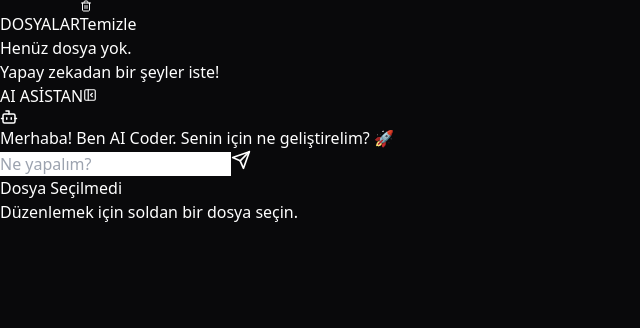
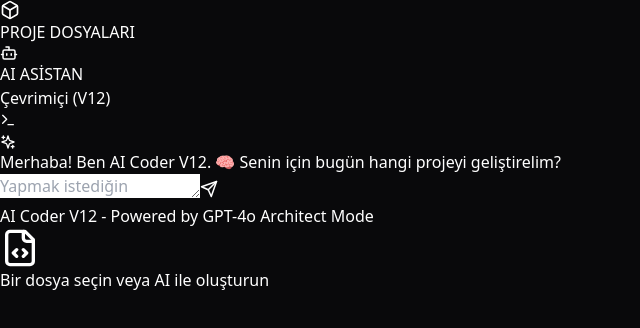
Before and after one commit to erkanglbas-a11y/ai-coder-app, a React (Vite) app in the folder frontend/: page / in a window 1280 px wide. Shown: the top 328 px of the page, without its empty margins (0-640 px from the left). Built offline with nearby package versions, Linux system fonts and the light colour scheme; the HTML template or start-up script is replaced by a standard one.

Commit message:
UI Overhaul: V12 Modern Tasarim guncellemesi

```diff
--- a/frontend/src/App.jsx
+++ b/frontend/src/App.jsx
@@ -1,84 +1,93 @@
-import React, { useState } from 'react';
+import React, { useEffect } from 'react';
+import { useStore } from './store/useStore';
 import ChatPanel from './components/ChatPanel';
-import CodeEditor from './components/CodeEditor';
-import { useStore } from './store/useStore';
-import { FileCode, Trash2, PanelLeftClose, PanelLeftOpen } from 'lucide-react';
+import { FileCode, Menu, Box } from 'lucide-react';
+import Editor from '@monaco-editor/react';
 
-export default function App() {
-  const store = useStore();
-  const [showEditor, setShowEditor] = useState(true);
+function App() {
+  const { files, activeFile, setActiveFile, updateFileContent } = useStore();
 
   return (
-    <main className="h-screen w-full bg-[#09090b] text-white flex overflow-hidden font-sans">
+    <div className="flex h-screen w-full bg-[#09090b] text-white font-sans overflow-hidden">
 
-      {/* 1. SOL MENÜ (Dosya Listesi) */}
-      <div className="w-[240px] border-r border-gray-800 flex flex-col bg-[#18181b] shrink-0">
-        <div className="p-3 border-b border-gray-800 flex items-center justify-between">
-          <span className="text-xs font-bold text-gray-400 tracking-wider">DOSYALAR</span>
-          <button
-            onClick={() => { if(confirm('Tüm dosyalar silinecek, emin misin?')) store.resetWorkspace(); }}
-            className="text-[10px] text-red-400 hover:text-red-300 flex items-center gap-1 transition-colors"
-          >
-            <Trash2 size={12}/> Temizle
-          </button>
+      {/* 1. SOL PANEL: DOSYA GEZGİNİ (Daha şık ve belirgin) */}
+      <div className="w-64 bg-[#121214] border-r border-[#27272a] flex flex-col">
+        <div className="h-14 flex items-center px-4 border-b border-[#27272a] bg-[#121214]">
+           <Box className="text-indigo-500 mr-2" size={20} />
+           <span className="font-bold text-sm tracking-wide text-gray-200">PROJE DOSYALARI</span>
         </div>
 
-        <div className="flex-1 overflow-y-auto p-2 space-y-1">
-          {store.files.map((file) => (
+        <div className="flex-1 overflow-y-auto p-3 space-y-1">
+          {files.map(file => (
             <div
               key={file.id}
-              onClick={() => { store.setActiveFile(file); setShowEditor(true); }}
-              className={`flex items-center justify-between px-3 py-2 cursor-pointer rounded transition-all text-xs group ${
-                store.activeFile?.id === file.id
-                  ? 'bg-blue-600/20 text-blue-300 border border-blue-500/30'
-                  : 'text-gray-400 hover:bg-[#27272a] hover:text-white'
-              }`}
+              onClick={() => setActiveFile(file)}
+              className={`group flex items-center px-3 py-2.5 rounded-lg cursor-pointer transition-all duration-200 border border-transparent
+                ${activeFile?.id === file.id
+                  ? 'bg-indigo-500/10 border-indigo-500/20 text-indigo-400'
+                  : 'text-gray-400 hover:bg-[#27272a] hover:text-gray-200'}
+              `}
             >
-              <div className="flex items-center gap-2 truncate">
-                <FileCode size={14} className="shrink-0" />
-                <span className="truncate">{file.name}</span>
-              </div>
-              <button
-                onClick={(e)=>{e.stopPropagation(); if(confirm('Silinsin mi?')) store.deleteFile(file.id)}}
-                className="opacity-0 group-hover:opacity-100 hover:text-red-400 transition-opacity"
-              >
-                <Trash2 size={12}/>
-              </button>
+              <FileCode size={16} className={`mr-2.5 ${activeFile?.id === file.id ? 'text-indigo-400' : 'text-gray-500 group-hover:text-gray-300'}`} />
+              <span className="text-sm font-medium truncate">{file.name}</span>
             </div>
           ))}
-          {store.files.length === 0 && (
-            <div className="text-center mt-10 text-gray-600 text-xs px-4">
-              Henüz dosya yok.<br/>Yapay zekadan bir şeyler iste!
-            </div>
-          )}
         </div>
       </div>
 
-      {/* 2. ORTA ALAN (Chat) */}
-      <div className={`flex flex-col bg-[#1e1e1e] border-r border-gray-800 transition-all duration-300 h-full ${showEditor ? 'w-[400px] shrink-0' : 'flex-1'}`}>
-        <div className="h-10 border-b border-gray-800 px-4 flex justify-between items-center bg-[#1e1e1e] shrink-0">
-          <span className="font-bold text-gray-300 text-xs">AI ASİSTAN</span>
-          <button onClick={() => setShowEditor(!showEditor)} className="text-gray-400 hover:text-white transition-colors">
-            {showEditor ? <PanelLeftClose size={14} /> : <PanelLeftOpen size={14} />}
-          </button>
-        </div>
-        <div className="flex-1 overflow-hidden relative">
-          <ChatPanel />
-        </div>
+      {/* 2. ORTA PANEL: SOHBET (Genişletildi: w-96 yerine w-[450px] veya flex) */}
+      <div className="w-[450px] flex flex-col border-r border-[#27272a] bg-[#0c0c0e] shadow-2xl z-10">
+        <ChatPanel />
       </div>
 
-      {/* 3. SAĞ ALAN (Kod Editörü) */}
-      {showEditor && (
-        <div className="flex-1 bg-[#1e1e1e] flex flex-col min-w-0 h-full">
-           <div className="h-10 bg-[#1e1e1e] border-b border-gray-800 flex items-center px-4 text-xs text-blue-400 font-mono">
-              {store.activeFile ? store.activeFile.name : 'Dosya Seçilmedi'}
-           </div>
-           <div className="flex-1 overflow-hidden relative">
-             <CodeEditor />
-           </div>
-        </div>
-      )}
+      {/* 3. SAĞ PANEL: KOD EDİTÖRÜ */}
+      <div className="flex-1 flex flex-col min-w-0 bg-[#09090b]">
+        {activeFile ? (
+          <>
+            {/* Editör Başlığı */}
+            <div className="h-14 flex items-center justify-between px-6 border-b border-[#27272a] bg-[#09090b]">
+              <div className="flex items-center gap-2">
+                <FileCode size={16} className="text-indigo-400"/>
+                <span className="text-sm font-medium text-gray-300">{activeFile.name}</span>
+              </div>
+              <span className="text-xs text-gray-600 flex items-center gap-1">
+                <div className="w-2 h-2 rounded-full bg-green-500 animate-pulse"></div>
+                Canlı Düzenleme
+              </span>
+            </div>
 
-    </main>
+            {/* Monaco Editör */}
+            <div className="flex-1 relative">
+              <Editor
+                height="100%"
+                defaultLanguage={activeFile.language || 'javascript'}
+                language={activeFile.language || 'javascript'}
+                value={activeFile.content}
+                theme="vs-dark"
+                onChange={(value) => updateFileContent(activeFile.id, value)}
+                options={{
+                  minimap: { enabled: false },
+                  fontSize: 14,
+                  lineHeight: 24,
+                  padding: { top: 20 },
+                  fontFamily: "'JetBrains Mono', 'Fira Code', monospace",
+                  scrollBeyondLastLine: false,
+                  smoothScrolling: true,
+                }}
+              />
+            </div>
+          </>
+        ) : (
+          <div className="flex-1 flex flex-col items-center justify-center text-gray-500">
+            <div className="w-20 h-20 bg-[#18181b] rounded-2xl flex items-center justify-center mb-4 rotate-12">
+               <FileCode size={40} className="text-gray-600"/>
+            </div>
+            <p className="text-lg font-medium">Bir dosya seçin veya AI ile oluşturun</p>
+          </div>
+        )}
+      </div>
+    </div>
   );
 }
+
+export default App;
--- a/frontend/src/components/ChatPanel.jsx
+++ b/frontend/src/components/ChatPanel.jsx
@@ -1,8 +1,8 @@
 import React, { useState, useRef, useEffect } from 'react';
-import { Send, Bot, User, Play, CheckCheck, Loader2, AlertCircle } from 'lucide-react';
+import { Send, Bot, User, Play, CheckCheck, Loader2, Sparkles, Terminal } from 'lucide-react';
 import { useStore } from '../store/useStore';
 
-// Mesaj Ayrıştırıcı (Aynı kalıyor)
+// Mesaj Ayrıştırıcı (Aynı Mantık, Sadece Stil İyileştirmeleri İçin Hazırlandı)
 const parseMessage = (content) => {
   if (!content || typeof content !== 'string') return [{ type: 'text', content: '...' }];
   const parts = [];
@@ -35,7 +35,7 @@
 export default function ChatPanel() {
   const [input, setInput] = useState('');
   const [messages, setMessages] = useState([
-    { role: 'assistant', content: 'Merhaba! Ben AI Coder. Senin için ne geliştirelim? 🚀' }
+    { role: 'assistant', content: 'Merhaba! Ben AI Coder V12. 🧠\nSenin için bugün hangi projeyi geliştirelim?' }
   ]);
   const [isGenerating, setIsGenerating] = useState(false);
   const messagesEndRef = useRef(null);
@@ -44,6 +44,7 @@
 
   useEffect(() => { messagesEndRef.current?.scrollIntoView({ behavior: 'smooth' }); }, [messages, isGenerating]);
 
+  // Kod Çalıştırma Fonksiyonları (Aynı)
   const handleApplyCode = (fileName, code) => {
     if (!fileName) fileName = "untitled";
     const cleanName = fileName.trim();
@@ -59,7 +60,7 @@
     const parts = parseMessage(content);
     let count = 0;
     parts.forEach(part => { if (part.type === 'code' && part.code) { handleApplyCode(part.fileName, part.code); count++; } });
-    if (count > 0) alert(`${count} dosya işlendi! ✅`);
+    if (count > 0) alert(`${count} dosya başarıyla işlendi! 🚀`);
   };
 
   const handleSend = async () => {
@@ -75,40 +76,17 @@
     }
 
     try {
-      console.log("📡 İstek gönderiliyor...");
-
-      const res = await fetch('https://ai-coder-backend-9ou7.onrender.com/api/generate', {
+      const res = await fetch('[https://ai-coder-backend-9ou7.onrender.com/api/generate](https://ai-coder-backend-9ou7.onrender.com/api/generate)', {
         method: 'POST',
         headers: { 'Content-Type': 'application/json' },
         body: JSON.stringify({ prompt: `${userMessage}\n${context}` })
       });
 
-      console.log("📥 Sunucu Yanıt Durumu:", res.status);
-
-      // Yanıtı önce DÜZ METİN (Text) olarak alalım
-      const textData = await res.text();
-      console.log("📝 Backend'den Gelen Ham Veri:", textData);
-
-      if (!res.ok) {
-        throw new Error(`Sunucu Hatası (${res.status}): ${textData}`);
-      }
-
-      // Eğer gelen veri boşsa hata fırlat
-      if (!textData || textData.trim() === "") {
-        throw new Error("Backend boş yanıt gönderdi!");
-      }
-
-      // Şimdi JSON'a çevirmeyi dene
-      const data = JSON.parse(textData);
-
-      if (data.message) {
+      const data = await res.json();
+      if (!res.ok) throw new Error(data.error || 'Hata');
       setMessages(p => [...p, { role: 'assistant', content: data.message }]);
-      } else {
-        setMessages(p => [...p, { role: 'assistant', content: '⚠️ Mesaj formatı hatalı.' }]);
-      }
 
     } catch (e) {
-      console.error("❌ FRONTEND HATASI:", e);
       setMessages(p => [...p, { role: 'assistant', content: `❌ HATA: ${e.message}` }]);
     } finally {
       setIsGenerating(false);
@@ -116,40 +94,119 @@
   };
 
   return (
-    <div className="flex flex-col h-full bg-[#1e1e1e] text-white font-sans">
-      <div className="flex-1 overflow-y-auto p-4 space-y-6">
+    <div className="flex flex-col h-full bg-[#0c0c0e] relative">
+
+      {/* 1. HEADER: Daha Profesyonel */}
+      <div className="h-14 shrink-0 border-b border-[#27272a] bg-[#0c0c0e]/80 backdrop-blur-md flex items-center justify-between px-5 sticky top-0 z-10">
+        <div className="flex items-center gap-2.5">
+          <div className="w-8 h-8 rounded-lg bg-indigo-600 flex items-center justify-center shadow-lg shadow-indigo-500/30">
+            <Bot size={18} className="text-white" />
+          </div>
+          <div>
+            <h2 className="text-sm font-bold text-gray-100">AI ASİSTAN</h2>
+            <p className="text-[10px] text-green-500 flex items-center gap-1 font-medium">
+              <span className="w-1.5 h-1.5 rounded-full bg-green-500"></span> Çevrimiçi (V12)
+            </p>
+          </div>
+        </div>
+        <button className="p-2 hover:bg-[#27272a] rounded-lg transition-colors text-gray-400 hover:text-white" title="Sohbeti Temizle">
+           <Terminal size={16} />
+        </button>
+      </div>
+
+      {/* 2. MESAJ ALANI: Daha Ferah ve Okunabilir */}
+      <div className="flex-1 overflow-y-auto p-5 space-y-6 scrollbar-thin scrollbar-thumb-zinc-700 scrollbar-track-transparent pb-32">
         {messages.map((msg, i) => (
-          <div key={i} className={`flex gap-3 ${msg.role === 'user' ? 'flex-row-reverse' : ''}`}>
-             <div className={`w-8 h-8 rounded-full flex items-center justify-center shrink-0 shadow-lg ${msg.role === 'assistant' ? 'bg-gradient-to-br from-indigo-500 to-purple-600' : 'bg-zinc-700'}`}>
-               {msg.role === 'assistant' ? <Bot size={18} className="text-white"/> : <User size={18} className="text-gray-300"/>}
+          <div key={i} className={`flex gap-4 ${msg.role === 'user' ? 'flex-row-reverse' : ''}`}>
+
+             {/* Avatar */}
+             <div className={`w-9 h-9 rounded-full flex items-center justify-center shrink-0 border border-white/10 ${msg.role === 'assistant' ? 'bg-[#18181b]' : 'bg-indigo-600'}`}>
+               {msg.role === 'assistant' ? <Sparkles size={16} className="text-indigo-400"/> : <User size={16} className="text-white"/>}
              </div>
-             <div className={`flex-1 max-w-[85%] p-3.5 rounded-2xl text-sm leading-relaxed shadow-md ${msg.role === 'user' ? 'bg-zinc-800 text-gray-100 rounded-tr-none' : 'bg-[#27272a] text-gray-200 rounded-tl-none border border-zinc-700/50'}`}>
+
+             {/* Balon */}
+             <div className={`flex-1 max-w-[90%] space-y-2`}>
+                <div className={`p-4 rounded-2xl text-sm leading-relaxed shadow-sm ${
+                    msg.role === 'user'
+                    ? 'bg-indigo-600 text-white rounded-tr-sm'
+                    : 'bg-[#18181b] text-gray-300 border border-[#27272a] rounded-tl-sm'
+                }`}>
                   {parseMessage(msg.content).map((part, idx) => (
-                  <div key={idx} className="mb-3 last:mb-0">
-                    {part.type === 'text' ? <div className="whitespace-pre-wrap">{part.content}</div> : (
-                      <div className="mt-3 border border-zinc-700 rounded-lg overflow-hidden bg-[#09090b]">
-                        <div className="flex justify-between items-center px-3 py-2 bg-[#18181b] border-b border-zinc-800">
-                          <span className="text-xs text-blue-400 font-mono flex items-center gap-1"><AlertCircle size={10}/> {part.fileName}</span>
-                          <button onClick={() => handleApplyCode(part.fileName, part.code)} className="text-[10px] bg-green-700 hover:bg-green-600 px-2 py-1 rounded text-white flex gap-1 items-center"><Play size={10} /> Çalıştır</button>
+                    <div key={idx} className="mb-2 last:mb-0">
+                      {part.type === 'text' ? (
+                        <div className="whitespace-pre-wrap">{part.content}</div>
+                      ) : (
+                        // Kod Bloğu Tasarımı
+                        <div className="my-3 rounded-lg overflow-hidden border border-[#27272a] bg-[#09090b]">
+                          <div className="flex justify-between items-center px-3 py-2 bg-[#121214] border-b border-[#27272a]">
+                            <span className="text-xs text-indigo-400 font-mono flex items-center gap-1.5">
+                              <FileCode size={12}/> {part.fileName || 'snippet'}
+                            </span>
+                            <button
+                              onClick={() => handleApplyCode(part.fileName, part.code)}
+                              className="text-[10px] bg-indigo-500/10 hover:bg-indigo-500/20 text-indigo-300 hover:text-indigo-200 px-2.5 py-1 rounded transition-colors flex items-center gap-1.5 border border-indigo-500/20"
+                            >
+                              <Play size={10} /> Uygula
+                            </button>
                           </div>
-                        <div className="p-3 overflow-x-auto"><pre className="text-xs text-gray-300 font-mono"><code>{part.code}</code></pre></div>
+                          <div className="p-3 overflow-x-auto bg-[#050505]">
+                            <pre className="text-xs text-gray-300 font-mono leading-5"><code>{part.code}</code></pre>
+                          </div>
                         </div>
                       )}
                     </div>
                   ))}
+                </div>
+
+                {/* Tümünü Uygula Butonu (Sadece AI mesajının altında) */}
                 {msg.role === 'assistant' && msg.content.includes('[FILE:') && (
-                   <button onClick={() => handleApplyAll(msg.content)} className="mt-4 w-full py-2 bg-indigo-600 hover:bg-indigo-500 text-white text-xs font-bold rounded-lg flex items-center justify-center gap-2 shadow-lg"><CheckCheck size={14}/> TÜMÜNÜ UYGULA</button>
+                   <button
+                    onClick={() => handleApplyAll(msg.content)}
+                    className="ml-1 px-4 py-2 bg-gradient-to-r from-emerald-600 to-emerald-500 hover:from-emerald-500 hover:to-emerald-400 text-white text-xs font-bold rounded-lg flex items-center gap-2 transition-all shadow-lg shadow-emerald-500/10"
+                   >
+                     <CheckCheck size={14}/> TÜM DEĞİŞİKLİKLERİ UYGULA
+                   </button>
                 )}
              </div>
           </div>
         ))}
-        {isGenerating && <div className="flex gap-3 animate-pulse pl-2"><div className="w-8 h-8 rounded-full bg-indigo-500/20 flex items-center justify-center"><Loader2 size={16} className="animate-spin text-indigo-400"/></div><div className="text-xs text-gray-500 flex items-center">Backend bekleniyor...</div></div>}
+
+        {isGenerating && (
+          <div className="flex gap-3 pl-2 opacity-70">
+             <div className="w-8 h-8 rounded-full bg-[#18181b] flex items-center justify-center">
+                <Loader2 size={16} className="animate-spin text-indigo-400"/>
+             </div>
+             <div className="text-xs text-gray-500 flex items-center">V12 Düşünüyor...</div>
+          </div>
+        )}
         <div ref={messagesEndRef}/>
       </div>
-      <div className="p-4 bg-[#18181b] border-t border-zinc-800 flex gap-2">
-        <input value={input} onChange={e=>setInput(e.target.value)} onKeyDown={e=>{if(e.key==='Enter') handleSend()}} className="flex-1 bg-[#27272a] rounded-xl px-4 py-3 text-sm focus:outline-none text-white placeholder-zinc-500 border border-zinc-700" placeholder="Ne yapalım?" disabled={isGenerating}/>
-        <button onClick={handleSend} disabled={isGenerating || !input.trim()} className="p-3 bg-indigo-600 hover:bg-indigo-500 rounded-xl text-white disabled:bg-zinc-700"><Send size={20}/></button>
+
+      {/* 3. INPUT ALANI: Yüzen (Floating) ve Modern */}
+      <div className="absolute bottom-0 left-0 w-full p-4 bg-gradient-to-t from-[#0c0c0e] via-[#0c0c0e] to-transparent z-20">
+        <div className="relative flex items-end gap-2 bg-[#18181b] p-2 rounded-xl border border-[#27272a] focus-within:border-indigo-500/50 focus-within:ring-2 focus-within:ring-indigo-500/20 transition-all shadow-2xl">
+          <textarea
+            value={input}
+            onChange={e=>setInput(e.target.value)}
+            onKeyDown={e=>{if(e.key==='Enter' && !e.shiftKey) {e.preventDefault(); handleSend();}}}
+            className="w-full bg-transparent text-sm text-white placeholder-gray-500 px-3 py-2.5 max-h-32 min-h-[44px] focus:outline-none resize-none scrollbar-hide"
+            placeholder="Yapmak istediğin uygulamayı anlat..."
+            disabled={isGenerating}
+            rows={1}
+          />
+          <button
+            onClick={handleSend}
+            disabled={isGenerating || !input.trim()}
+            className="mb-1 p-2.5 bg-indigo-600 hover:bg-indigo-500 disabled:bg-[#27272a] disabled:text-gray-600 rounded-lg text-white transition-all shadow-lg shadow-indigo-500/20 shrink-0"
+          >
+            {isGenerating ? <Loader2 size={18} className="animate-spin"/> : <Send size={18}/>}
+          </button>
         </div>
+        <div className="text-center mt-2">
+            <span className="text-[10px] text-gray-600">AI Coder V12 - Powered by GPT-4o Architect Mode</span>
+        </div>
+      </div>
+
     </div>
   );
 }
```
Also changed, not shown: 1 other file (tests, documents, lock files or other folders). Lines whose indentation alone changed are shown as unchanged.
